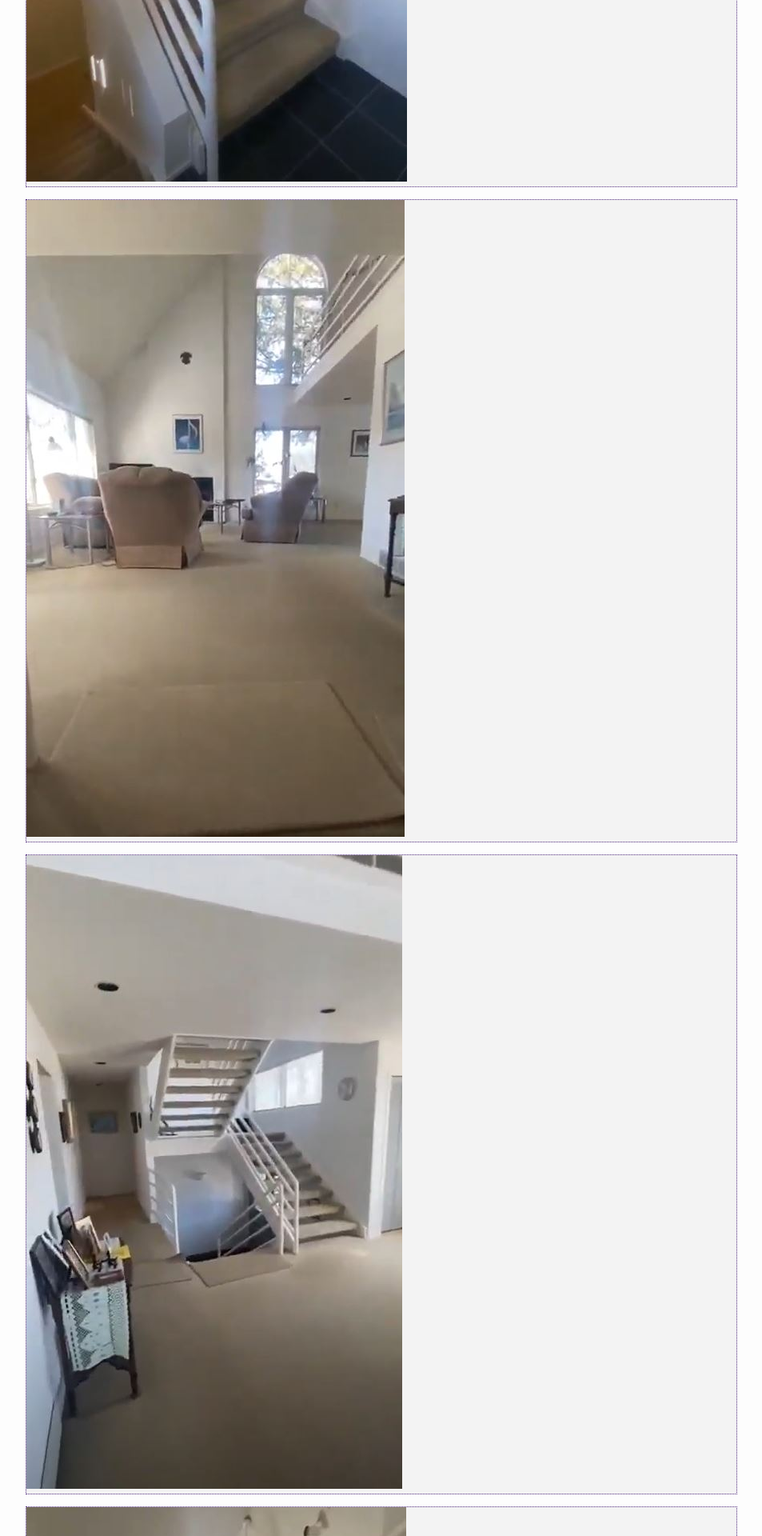
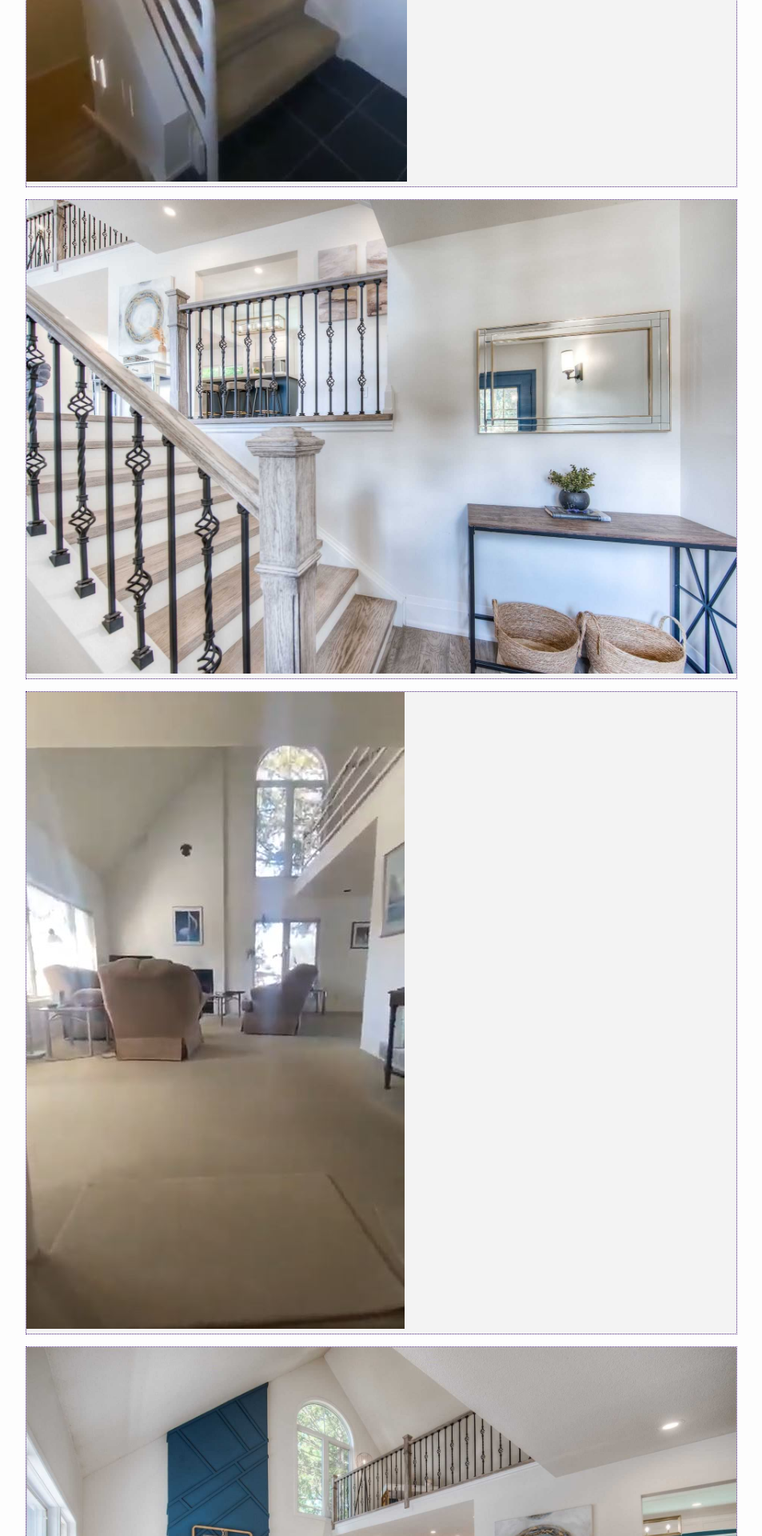
Before and after one commit to Zjtep/Zjtep.github.io, a Jekyll site: the page built from _posts/2021-05-01-mulberry.markdown, in a window 1280 px wide. Shown: the part 1094-3014 px from the top of the page at 80% size, without its empty margins (163-1116 px from the left). Built offline with Jekyll 4.4.1, drawn with Linux system fonts in a browser that asks for light colours.

```diff
--- a/_posts/2021-05-01-mulberry.markdown
+++ b/_posts/2021-05-01-mulberry.markdown
@@ -11,24 +11,30 @@
 
 {% include image.html url="/images/mulberry/01.JPG" width=900 align="center" %}
 
+{% include image.html url="/images/mulberry/X5276359_6.jpg" width=900 align="center" %}
+
 {% include image.html url="/images/mulberry/02.JPG" width=900 align="center" %}
+
+{% include image.html url="/images/mulberry/X5276359_9.jpg" width=900 align="center" %}
 
 {% include image.html url="/images/mulberry/03.JPG" width=900 align="center" %}
 
+{% include image.html url="/images/mulberry/X5276359_11.jpg" width=900 align="center" %}
+
 {% include image.html url="/images/mulberry/04.JPG" width=900 align="center" %}
 
+{% include image.html url="/images/mulberry/X5276359_27.jpg" width=900 align="center" %}
+
 {% include image.html url="/images/mulberry/05.JPG" width=900 align="center" %}
+
+{% include image.html url="/images/mulberry/X5276359_20.jpg" width=900 align="center" %}
 
 {% include image.html url="/images/mulberry/06.JPG" width=900 align="center" %}
 
 {% include image.html url="/images/mulberry/07.JPG" width=900 align="center" %}
 
-{% include image.html url="/images/mulberry/X5276359_6.jpg" width=900 align="center" %}
-
-{% include image.html url="/images/mulberry/X5276359_9.jpg" width=900 align="center" %}
-
-{% include image.html url="/images/mulberry/X5276359_11.jpg" width=900 align="center" %}
-
 {% include image.html url="/images/mulberry/X5276359_13.jpg" width=900 align="center" %}
 
+{% include image.html url="/images/mulberry/X5276359_16.jpg" width=900 align="center" %}
+
 {% include image.html url="/images/mulberry/08.JPG" width=900 align="center" %}
```
